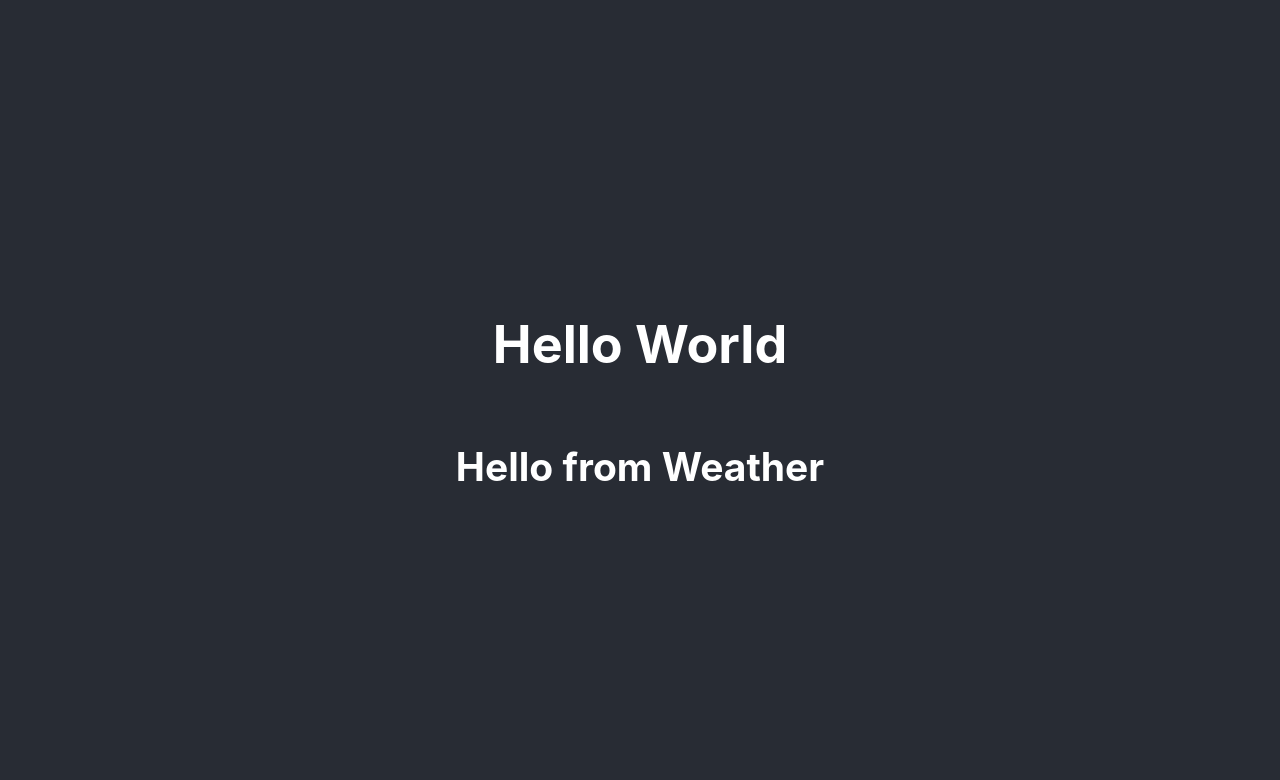
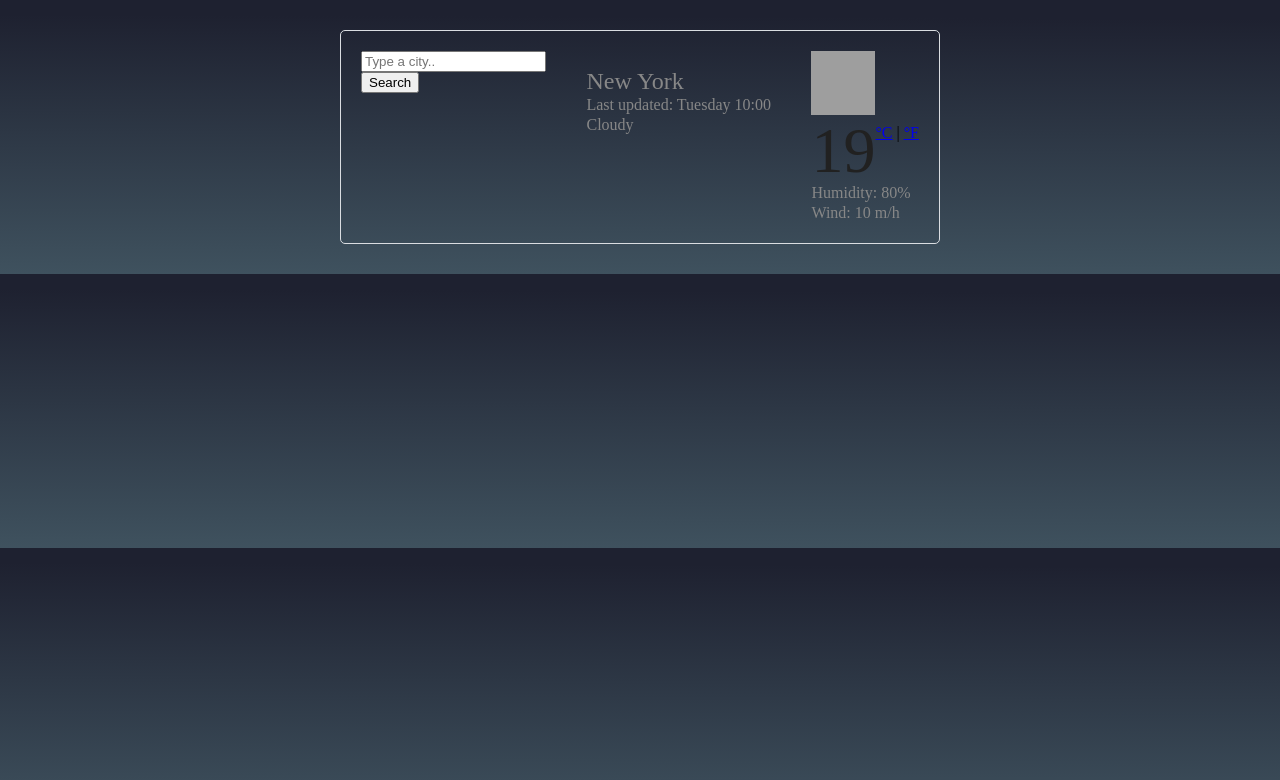
Before and after one commit to gingernapoleon/react-weather, a React (Create React App) app: page / in a window 1280 px wide. Shown: the top 780 px of the page. Built offline with nearby package versions, Linux system fonts and the light colour scheme; no server answers; grey boxes are pictures that could not be loaded.

Commit message:
import codesandbox project to VScode

```diff
--- a/src/App.css
+++ b/src/App.css
@@ -1,14 +1,40 @@
 .App {
-  text-align: center;
+  max-width: 600px;
+  margin: 30px auto;
 }
 
-.App-header {
-  background-color: #282c34;
-  min-height: 100vh;
-  display: flex;
-  flex-direction: column;
-  align-items: center;
-  justify-content: center;
-  font-size: calc(10px + 2vmin);
-  color: white;
+body {
+  font-family: "Playfair Display", serif;
+  background: linear-gradient(
+    180.2deg,
+    rgb(30, 33, 48) 6.8%,
+    rgb(74, 98, 110) 131%
+  );
 }
+
+h1 {
+  color: #878787;
+  font-size: 24px;
+  font-weight: 100;
+  line-height: 28px;
+  margin-bottom: 0;
+}
+
+ul {
+  margin: 0;
+  padding: 0;
+}
+
+li {
+  list-style: none;
+  margin: 0;
+  padding: 0;
+  color: rgb(135, 135, 135);
+  font-size: 16px;
+  font-weight: 100;
+  line-height: 20px;
+}
+
+li:first-letter {
+  text-transform: capitalize;
+}
--- a/src/App.js
+++ b/src/App.js
@@ -1,14 +1,12 @@
 import React from "react";
 import './App.css';
+import './Weather.css';
 import Weather from "./Weather";
 
 function App() {
   return (
     <div className="App">
-      <header className="App-header">
-        <h1>Hello World</h1>
-        <Weather city="Paris" />
-      </header>
+      <Weather />
     </div>
   );
 }
--- /dev/null
+++ b/src/Weather.css
@@ -0,0 +1,76 @@
+.App {
+  display: block;
+  justify-content: center;
+  align-items: stretch;
+}
+.Weather {
+  display: flex;
+  justify-content: space-between;
+  align-items: stretch;
+  padding: 20px;
+  border: 1px solid #dadde1;
+  border-radius: 5px;
+}
+
+.Weather .overview {
+  margin-bottom: 20px;
+}
+
+.Weather .weather-temperature img {
+  margin-right: 5px;
+  height: 64px;
+  width: 64px;
+}
+
+.Weather .weather-temperature strong {
+  color: rgb(33, 33, 33);
+  font-size: 64px;
+  line-height: 1;
+  font-weight: 400;
+}
+
+.Weather .weather-temperature .units {
+  position: relative;
+  font-size: 16px;
+  top: -34px;
+}
+
+.Weather .weather-temperature .active {
+  color: rgb(33, 33, 33);
+  cursor: default;
+}
+
+.Weather .weather-temperature .active:hover {
+  text-decoration: none;
+}
+
+.Weather .weather-forecast {
+  margin-top: 10px;
+}
+
+.Weather .weather-forecast h3 {
+  color: rgb(186, 186, 186);
+  font-size: 14px;
+  font-weight: 400;
+  text-align: center;
+  height: 15px;
+  line-height: 15px;
+  padding-top: 7px;
+}
+
+.Weather .weather-forecast img {
+  display: block;
+  margin: 0 auto;
+  height: 48px;
+  width: 48px;
+}
+
+.Weather .weather-forecast-temperature {
+  text-align: center;
+  color: rgb(135, 135, 135);
+  font-size: 13px;
+  font-weight: 400;
+  height: auto;
+  line-height: 15px;
+  white-space: nowrap;
+}
--- a/src/Weather.js
+++ b/src/Weather.js
@@ -1,16 +1,67 @@
 import React from "react";
 import axios from 'axios';
 
-export default function Weather(props) {
-    function handleResponse(response) {
-    alert (
-        'The weather in ${response.data.name} is ${response.data.main.temp} °C'
-        );
+export default function Weather() {
+  let weatherData = {
+    city: "New York",
+    temperature: 19,
+    date: "Tuesday 10:00",
+    description: "Cloudy",
+    imgUrl: "https://ssl.gstatic.com/onebox/weather/64/sunny.png",
+    humidity: 80,
+    wind: 10
+  };
+
+  return (
+    <div className="Weather">
+      <form className="search-bar">
+        <div className="9">
+          <input
+            type="search"
+            placeholder="Type a city.."
+            className="form-control"
+            autoComplete="off"
+          />
+        </div>
+        <div className="submit-button">
+          <input
+            type="submit"
+            value="Search"
+            className="btn btn-primary w-100"
+          />
+        </div>
+      </form>
+
+      <div className="overview">
+        <h1>{weatherData.city}</h1>
+        <ul>
+          <li>Last updated: {weatherData.date}</li>
+          <li>{weatherData.description}</li>
+        </ul>
+      </div>
+      <div className="row">
+        <div className="col-6">
+          <div className="clearfix weather-temperature">
+            <img
+              src={weatherData.imgUrl}
+              alt={weatherData.description}
+              className="float-left"
+            />
+            <div className="float-left">
+              <strong>{weatherData.temperature}</strong>
+              <span className="units">
+                <a href="/">°C</a> | <a href="/">°F</a>
+              </span>
+            </div>
+          </div>
+        </div>
+        <div className="col-6">
+          <ul>
+            <li>Humidity: {weatherData.humidity}%</li>
+            <li>Wind: {weatherData.wind} m/h</li>
+          </ul>
+        </div>
+      </div>
+    </div>
+  );
 }
-
-    let apiKey = "da16df2d631e0a7dbbac5c7b96916177";
-    let apiUrl = 'https://api.openweathermap.org/data/2.5/weather?q=N${props.city}&appid=${apiKey}&units=metric';
-
-    axios.get(apiUrl).then(handleResponse);
-    return <h2>Hello from Weather</h2>;
-}
--- a/src/index.js
+++ b/src/index.js
@@ -1,6 +1,7 @@
 import React from 'react';
 import ReactDOM from 'react-dom';
 import './index.css';
+import './Weather.css';
 import App from './App';
 import reportWebVitals from './reportWebVitals';
 
```
